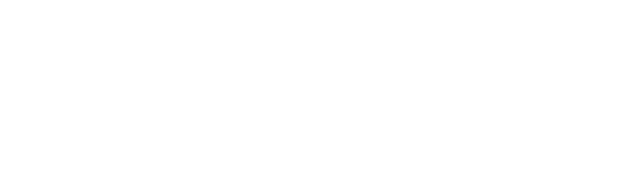
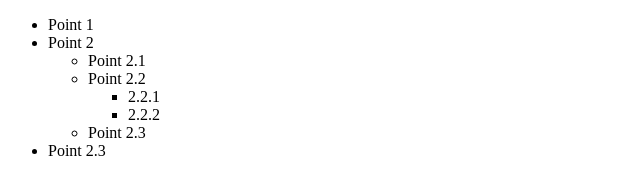
Before and after one commit to SAVA-kan/GoIT, a plain HTML site: page index.html in a window 1280 px wide. Shown: the whole page, without its empty margins (0-640 px from the left). Drawn offline with Linux system fonts and the light colour scheme.

Commit message:
Update index.html

```diff
--- a/index.html
+++ b/index.html
@@ -9,7 +9,22 @@
   </head>
   <body>
     <header class="header">
-
+  <ul>
+    <li>Point 1</li>
+    <li>Point 2
+      <ul>
+        <li>Point 2.1</li>
+        <li>Point 2.2
+          <ul>
+           <li>2.2.1</li>
+           <li>2.2.2</li>
+          </ul>
+        </li>
+        <li>Point 2.3 </li>
+      </ul>
+    </li>
+    <li>Point 2.3</li>
+  </ul>
     </header>
   </body>
 </html>
```
